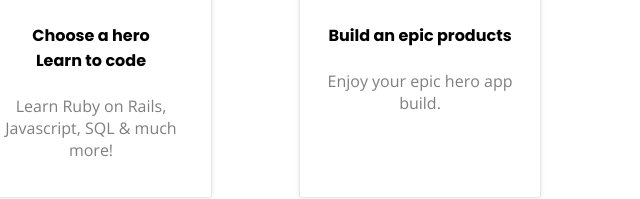
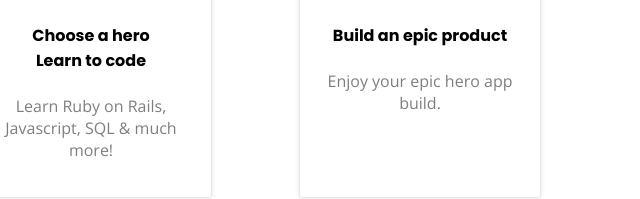
Before and after one commit to Taner84/03-Landing-page, a plain HTML site: page landing/index.html in a window 1280 px wide. Shown: the part 836-1035 px from the top of the page, 549-1189 px from the left. Drawn offline with nearby package versions, Linux system fonts and the light colour scheme.

Commit message:
Update index.html

```diff
--- a/landing/index.html
+++ b/landing/index.html
@@ -48,7 +48,7 @@
 
       <div class="hero_card">
         <img src="images/product.jpg" alt="">
-        <h4>Build an epic products</h4>
+        <h4>Build an epic product</h4>
         <p>Enjoy your epic hero app build.</p>
       </div>
 
```
